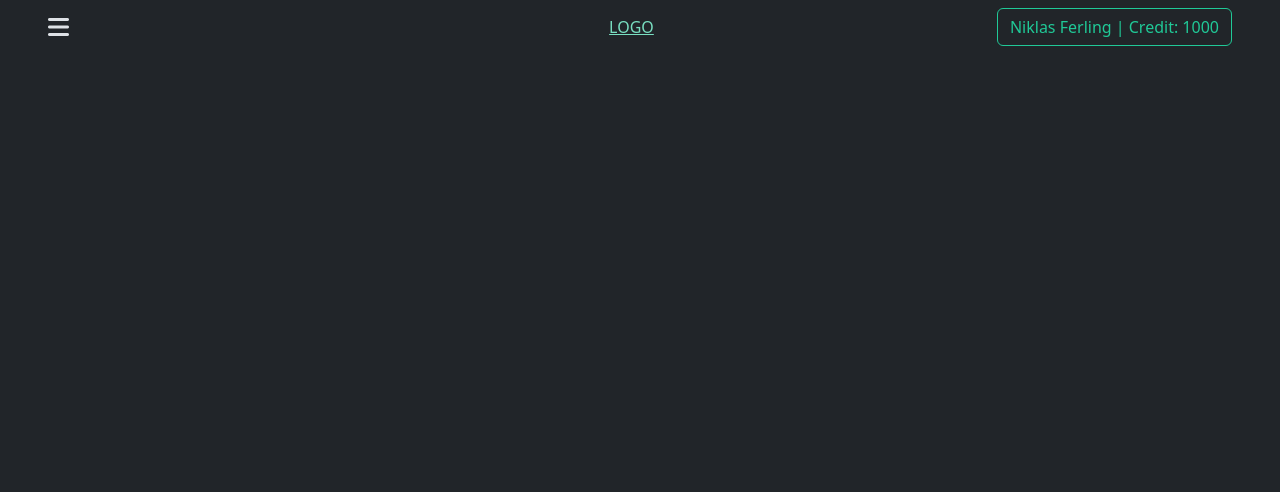
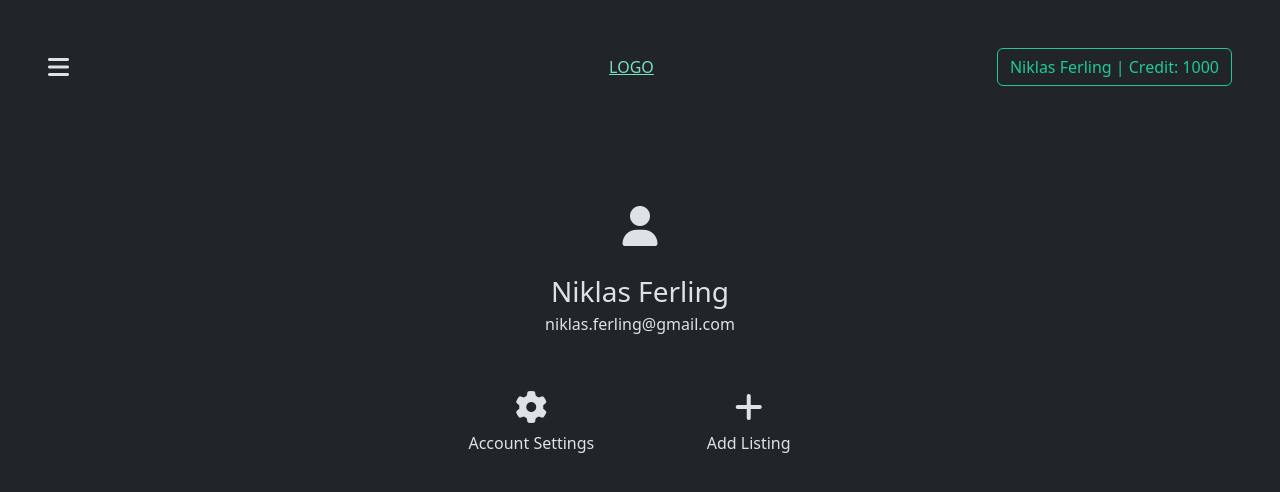
Before and after one commit to NiklasFerling/Semester-Project_2, a website: page profile/index.html in a window 1280 px wide. Drawn offline with nearby package versions, Linux system fonts and the light colour scheme.

Commit message:
Start of profile page

```diff
--- a/profile/index.html
+++ b/profile/index.html
@@ -29,16 +29,38 @@
     <title>Profile</title>
   </head>
   <body data-bs-theme="dark">
-    <header>
-      <nav class="navbar text-left mx-5">
+    <header class="mb-5">
+      <nav class="navbar text-left mx-5 py-5">
         <i class="fa-solid fa-bars fs-4 text-left" style="width: 218px"></i>
-        <a href="./">LOGO</a>
-        <a href="#" class="btn btn-outline-primary"
+        <a href="/">LOGO</a>
+        <a href="/profile/" class="btn btn-outline-primary"
           >Niklas Ferling | Credit: 1000</a
         >
       </nav>
     </header>
-    <main></main>
+    <main>
+      <div class="row text-center">
+        <div class="col">
+          <i class="fa-solid fa-user fs-1 m-4"></i>
+          <p class="fs-3 m-0">Niklas Ferling</p>
+          <p class="m-0">niklas.ferling@gmail.com</p>
+        </div>
+      </div>
+      <div class="row justify-content-center my-5">
+        <div class="col-2 text-center">
+          <button class="btn">
+            <i class="fa-solid fa-gear fs-2 mb-2"></i>
+            <p>Account Settings</p>
+          </button>
+        </div>
+        <div class="col-2 text-center">
+          <button class="btn">
+            <i class="fa-solid fa-plus fs-2 mb-2"></i>
+            <p>Add Listing</p>
+          </button>
+        </div>
+      </div>
+    </main>
     <footer></footer>
   </body>
 </html>
```
